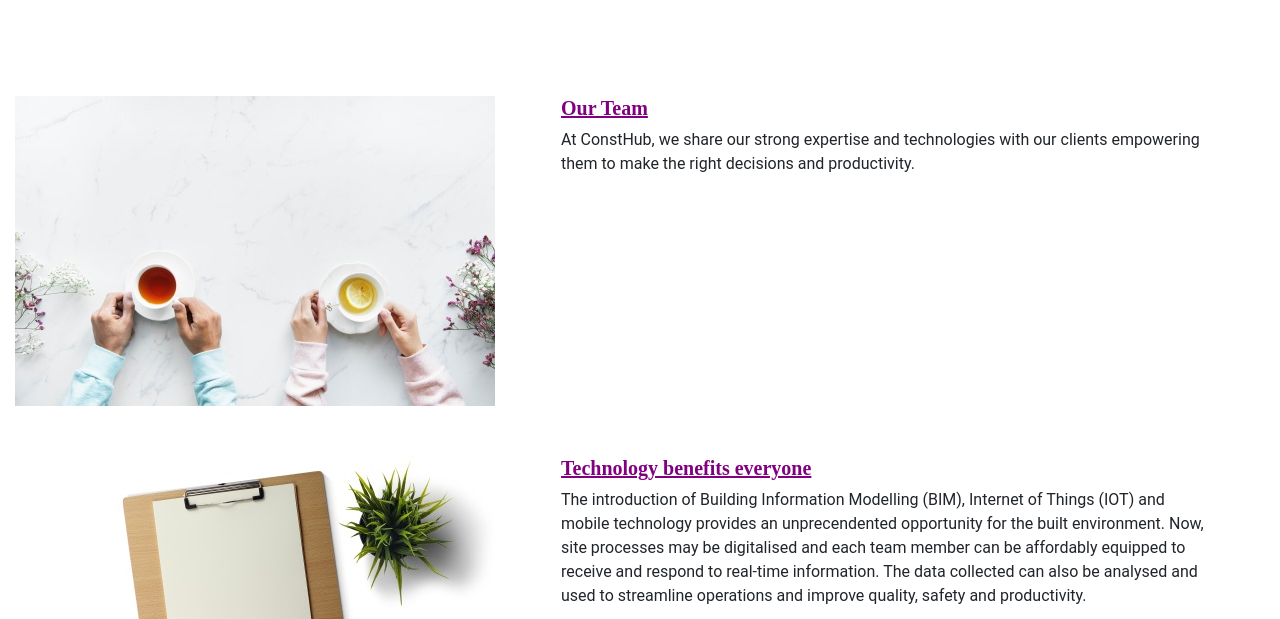
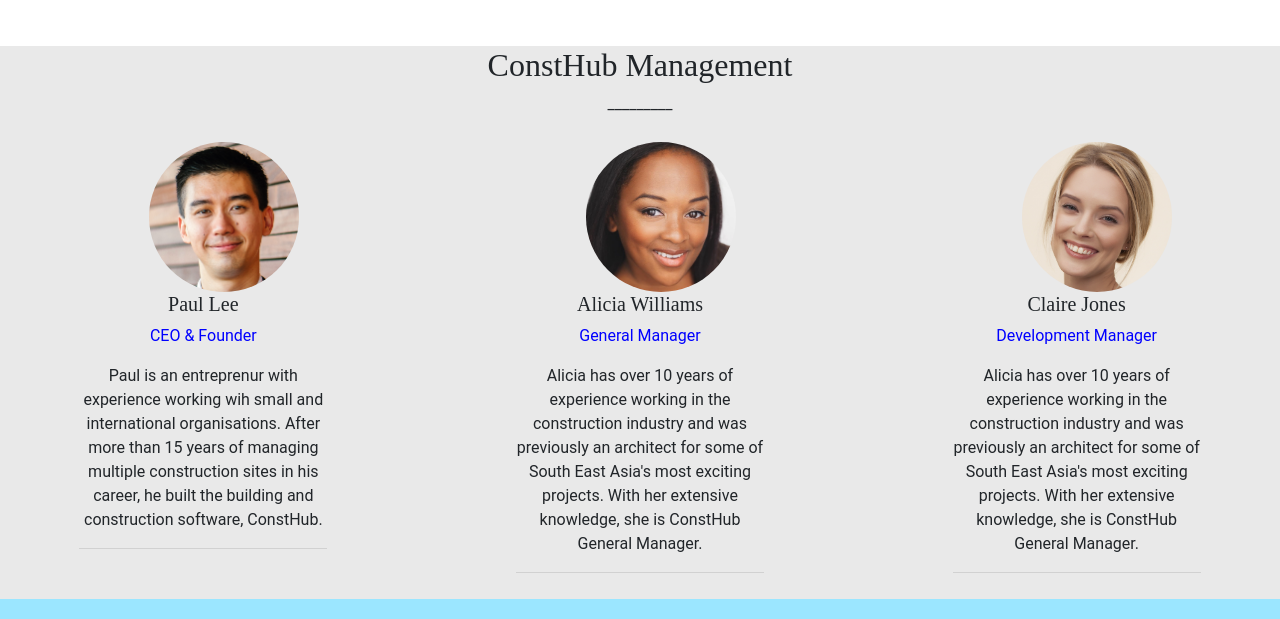
Before and after one commit to WenQingLee/ConstHub_Milestone_Project, a plain HTML site: page about-us.html in a window 1280 px wide. Shown: the part 810-1429 px from the top of the page. Drawn offline with nearby package versions, Linux system fonts and the light colour scheme.

Commit message:
added the management team to about-us page

```diff
--- a/about-us.html
+++ b/about-us.html
@@ -46,7 +46,7 @@
         <div class="container-fluid company-overview">
             <div class="row">
                 <div class="col-lg-1">&nbsp</div>
-                <div class="col-lg-4 wrapper my-auto">
+                <div class="col-lg-4 wrapper-1 my-auto">
                     <h2>About ConstHub</h2>
                     <p>We help companies in the built environment to drive their digital transformation through cutting-edge technology. With ConstHub’s enterprise platform, site processes are made digital with both desktop and mobile applications. The data
                         collected provides insights to streamline operations and improve quality, safety and productivity.</p>
@@ -58,6 +58,7 @@
 
 
     <!--Company Details-->
+    <main>
         <div class="container-fluid">
 
             <div class="media">
@@ -75,34 +76,54 @@
                     </p>
                 </div>
             </div>
+        </div>
 
-        <div class="media">
-            <img class="d-flex align-self-center mr-3" src="images/our-team.jpg" alt="ConstHub's team">
-            <div class="media-body">
-                <h5 class="mt-0 subheads">Our Team</h5>
-                <p class="info-us">
-                    At ConstHub, we share our strong expertise and technologies with our clients empowering them to make the right decisions and productivity.
-                </p>
+        <div class="wrapper-2">
+            <div>
+                <h2 style="text-align: center;">ConstHub Management</h2>
+                <p style="text-align: center;">_________</p>
+            </div>
+
             <div class="row">
 
+                <div class="col-lg-12 col-xl-4 testimonials">
+                    <div class="col-sm-4 col-md-4 mx-auto">
+                        <img class="round" src="images/founder.jpg" alt="Founder of ConstHub, Paul Lee.">
                     </div>
+                    <div class="col-sm-8 col-md-8 mx-auto">
+                        <h5>Paul Lee</h5>
+                        <p class="blue-font">CEO & Founder</p>
+                        <p>Paul is an entreprenur with experience working wih small and international organisations. After more than 15 years of managing multiple construction sites in his career, he built the building and construction software, ConstHub.</p>
+                        <hr />
                     </div>
                 </div>
 
-        <div class="media">
-            <img class="d-flex align-self-center mr-3" src="images/tech.jpg" alt="Technology benefits everyone">
-            <div class="media-body">
-                <h5 class="mt-0 subheads">Technology benefits everyone</h5>
-                <p class="info-us">The introduction of Building Information Modelling (BIM), Internet of Things (IOT) and mobile technology provides an unprecendented opportunity for the built environment. Now, site processes may be digitalised and each team member can
-                    be affordably equipped to receive and respond to real-time information. The data collected can also be analysed and used to streamline operations and improve quality, safety and productivity.
-                </p>
-                <p class="mb-0 info-us">At ConstHub, we help builders to improve productivity, quality and safety to deliver affordable homes and infrastructure for all of us.</p>
-                </p>
+                <div class="col-lg-12 col-xl-4 testimonials">
+                    <div class="col-sm-4 col-md-4 mx-auto">
+                        <img class="round" src="images/genmgr.jpg" alt="Alicia Williams, ConstHub's General Manager.">
+                    </div>
+                    <div class="col-sm-8 col-md-8 mx-auto">
+                        <h5>Alicia Williams</h5>
+                        <p class="blue-font">General Manager</p>
+                        <p>Alicia has over 10 years of experience working in the construction industry and was previously an architect for some of South East Asia's most exciting projects. With her extensive knowledge, she is ConstHub General Manager.</p>
+                        <hr />
                     </div>
                 </div>
 
+               <div class="col-lg-12 col-xl-4 testimonials">
+                    <div class="col-sm-4 col-md-4 mx-auto">
+                        <img class="round" src="images/devmgr.jpg" alt="Claire Jones, ConstHub's Development Manager.">
+                    </div>
+                    <div class="col-sm-8 col-md-8 mx-auto">
+                        <h5>Claire Jones</h5>
+                        <p class="blue-font">Development Manager</p>
+                        <p>Alicia has over 10 years of experience working in the construction industry and was previously an architect for some of South East Asia's most exciting projects. With her extensive knowledge, she is ConstHub General Manager.</p>
+                        <hr />
+                    </div>
+                </div>
 
             </div>
+    </main>
 
     <!--Footer-->
     <footer>
--- a/style.css
+++ b/style.css
@@ -188,10 +188,14 @@ p {
     height:100%;
 }
 
-.wrapper{
+.wrapper-1{
     background-color:rgba(0,0,0,0.5);
     /*padding-left:5%;*/
     /*max-width:400px;*/
+}
+
+.wrapper-2{
+    background-color:rgba(211, 211, 211, 0.5);
 }
 
 /*.col-4{*/
@@ -212,7 +216,7 @@ p {
 }
 
 .subheads{
-    color:purple;
+    /*color:purple;*/
     font-weight:bold;
     text-decoration:underline;
     padding:0px 50px;
@@ -222,3 +226,17 @@ p {
 .info-us{
     padding:0px 50px;
 }
+
+    /*.media{*/
+    /*    height:300px;*/
+    /*    overflow:hidden;*/
+    /*}*/
+
+.square{
+    height:150px;
+    border:solid black 1px;
+}
+
+.blue-font{
+    color:blue;
+}
```
Also changed, not shown: images/devmgr.jpg (added), images/founder.jpg (added), images/genmgr.jpg (added). Lines whose indentation alone changed are shown as unchanged.
